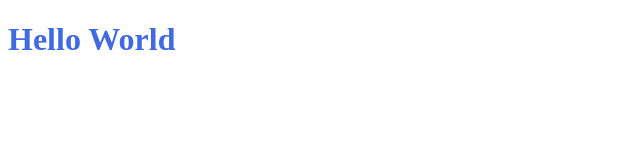
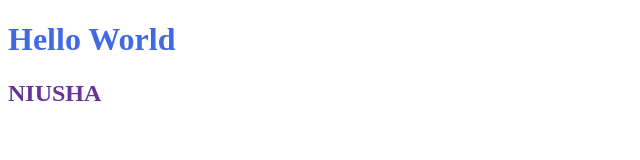
Before and after one commit to ItzNiusha/test-gitproject, a plain HTML site: page index.html in a window 1280 px wide. Shown: the whole page, without its empty margins (0-640 px from the left). Drawn offline with Linux system fonts and the light colour scheme.

Commit message:
added text n style

```diff
--- a/index.html
+++ b/index.html
@@ -11,6 +11,7 @@
 
 <body>
     <h1>Hello World</h1>
+    <h2>NIUSHA</h2>
 </body>
 
 </html>
--- a/style.css
+++ b/style.css
@@ -1,3 +1,7 @@
 h1 {
     color: royalblue;
 }
+
+h2 {
+    color: rebeccapurple;
+}
```
